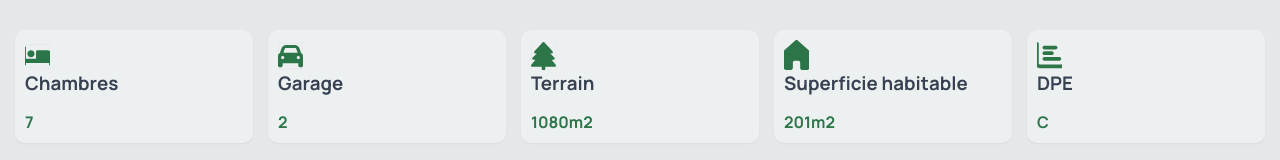
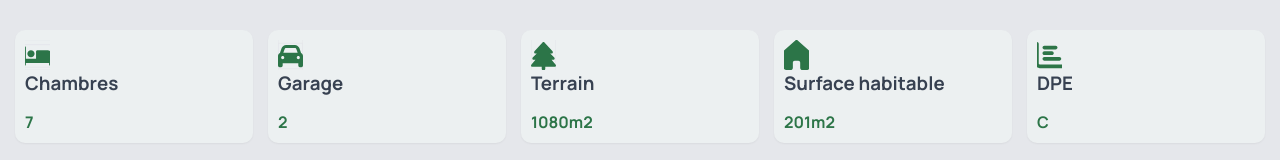
Before and after one commit to segoleneganzin/MaisonVannes, a React (Vite) app: page / in a window 1280 px wide. Shown: the part 788-948 px from the top of the page. Built offline with nearby package versions, Linux system fonts and the light colour scheme.

Commit message:
presentation word correction

```diff
--- a/src/layouts/sections/Presentation.tsx
+++ b/src/layouts/sections/Presentation.tsx
@@ -31,11 +31,7 @@ const Presentation = () => {
         <Card icon={bedIcon} title='Chambres' description='7' />
         <Card icon={garageIcon} title='Garage' description='2' />
         <Card icon={treeIcon} title='Terrain' description='1080m2' />
-        <Card
-          icon={houseIcon}
-          title='Superficie habitable'
-          description='201m2'
-        />
+        <Card icon={houseIcon} title='Surface habitable' description='201m2' />
         <Card icon={dpeIcon} title='DPE' description='C' />
       </div>
       <div className='presentation__images'>
```
